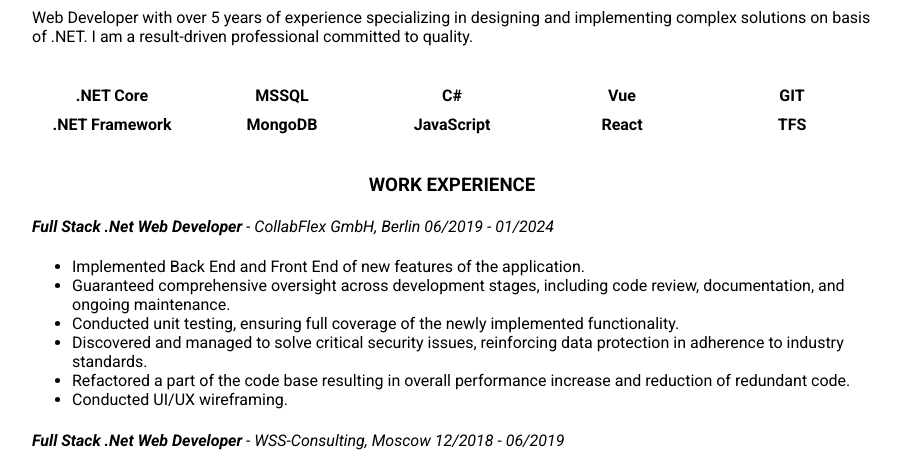
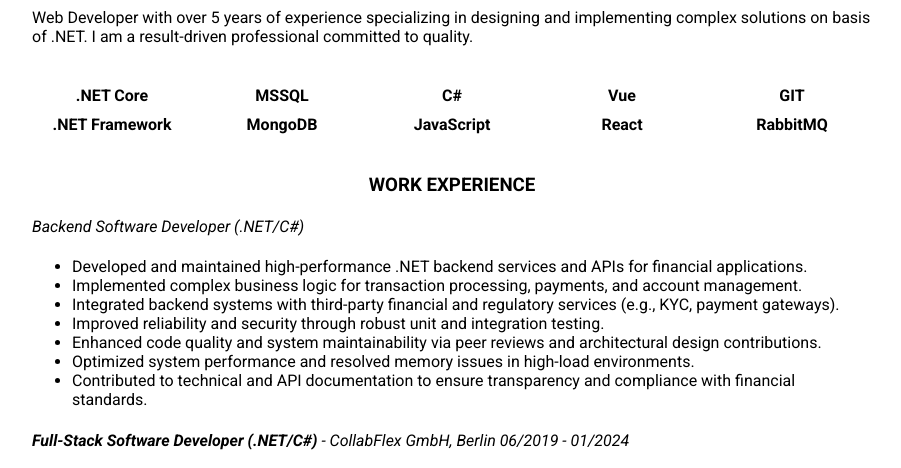
Before and after one commit to legrandcanard/legrandcanard.github.io, a plain HTML site: page index.html in a window 1280 px wide. Shown: the part 303-771 px from the top of the page, without its empty margins (188-1089 px from the left). Drawn offline with Linux system fonts and the light colour scheme.

Commit message:
Update index.html

```diff
--- a/index.html
+++ b/index.html
@@ -31,12 +31,22 @@
                 <div>Vue</div>
                 <div>React</div>
                 <div>GIT</div>
-                <div>TFS</div>
+                <div>RabbitMQ</div>
             </div>
 
             <h3 class="mt-4 text-center">WORK EXPERIENCE</h3>
             <div class="cv-work-experience-content">
-                <h4><span class="cv-position">Full Stack .Net Web Developer</span> - CollabFlex GmbH, Berlin	06/2019 - 01/2024</h4>
+                <h4>Backend Software Developer (.NET/C#)</h4>
+                <ul>
+                    <li>Developed and maintained high-performance .NET backend services and APIs for financial applications.</li>
+                    <li>Implemented complex business logic for transaction processing, payments, and account management.</li>
+                    <li>Integrated backend systems with third-party financial and regulatory services (e.g., KYC, payment gateways).</li>
+                    <li>Improved reliability and security through robust unit and integration testing.</li>
+                    <li>Enhanced code quality and system maintainability via peer reviews and architectural design contributions.</li>
+                    <li>Optimized system performance and resolved memory issues in high-load environments.</li>
+                    <li>Contributed to technical and API documentation to ensure transparency and compliance with financial standards.</li>
+                </ul>
+                <h4><span class="cv-position">Full-Stack Software Developer (.NET/C#)</span> - CollabFlex GmbH, Berlin	06/2019 - 01/2024</h4>
                 <ul>
                     <li>Implemented Back End and Front End of new features of the application.</li>
                     <li>Guaranteed comprehensive oversight across development stages, including code review, documentation, and ongoing maintenance.</li>
@@ -45,13 +55,13 @@
                     <li>Refactored a part of the code base resulting in overall performance increase and reduction of redundant code.</li>
                     <li>Conducted UI/UX wireframing.</li>
                 </ul>
-                <h4><span class="cv-position">Full Stack .Net Web Developer</span> - WSS-Consulting, Moscow	12/2018 - 06/2019</h4>
+                <h4><span class="cv-position">Full-Stack Software Developer (.NET/C#)</span> - WSS-Consulting, Moscow	12/2018 - 06/2019</h4>
                 <ul>
                     <li>Implemented Back End and Front End of new features of the application.</li>
                     <li>Created clear internal and external documentation.</li>
                     <li>Contributed in application architecture development.</li>
                 </ul>
-                <h4><span class="cv-position">Junior .Net Web Developer</span> - Renaissance Credit Bank, Moscow	07/2018 - 12/2018</h4>
+                <h4><span class="cv-position">Junior Full Stack Software Developer (.NET/C#)</span> - Renaissance Credit Bank, Moscow	07/2018 - 12/2018</h4>
                 <ul>
                     <li>Developed features for an internal web application.</li>
                     <li>Worked on Infrastructure as Code (IaC) development and maintenance.</li>
```
